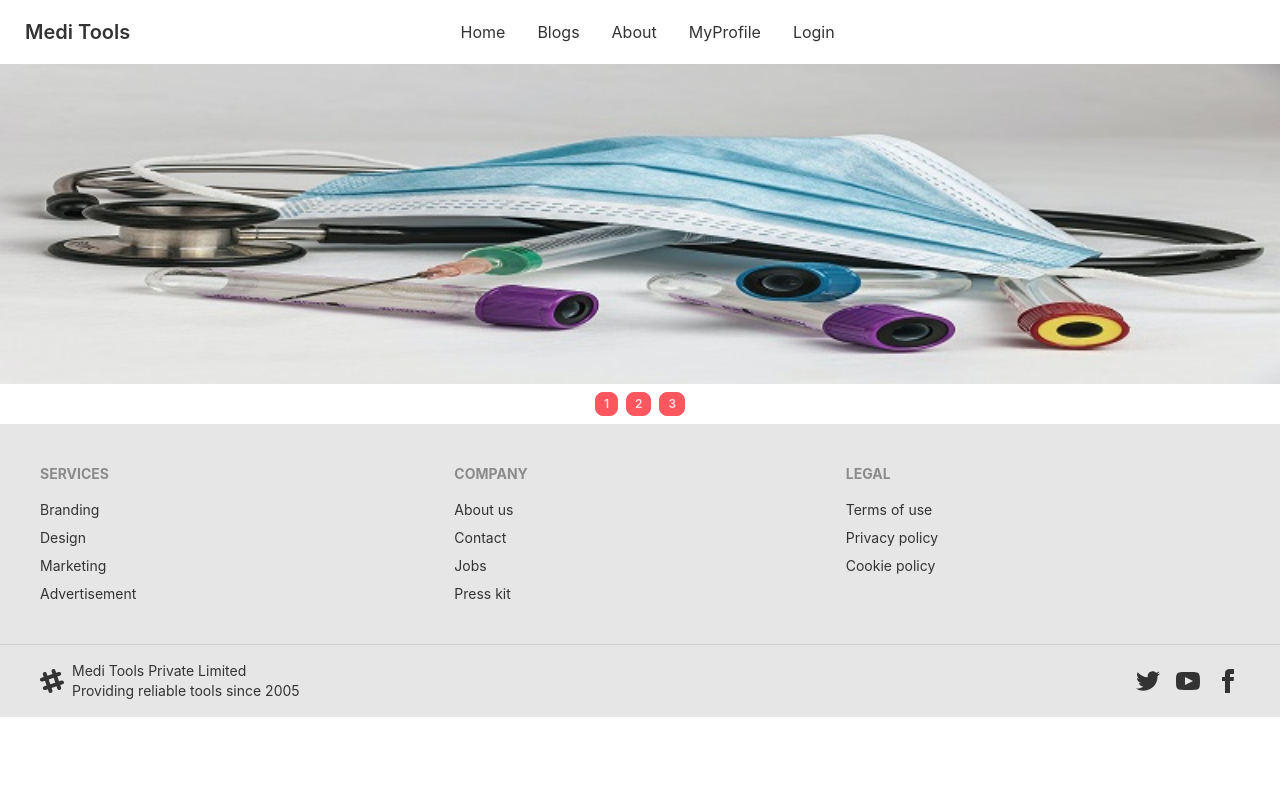
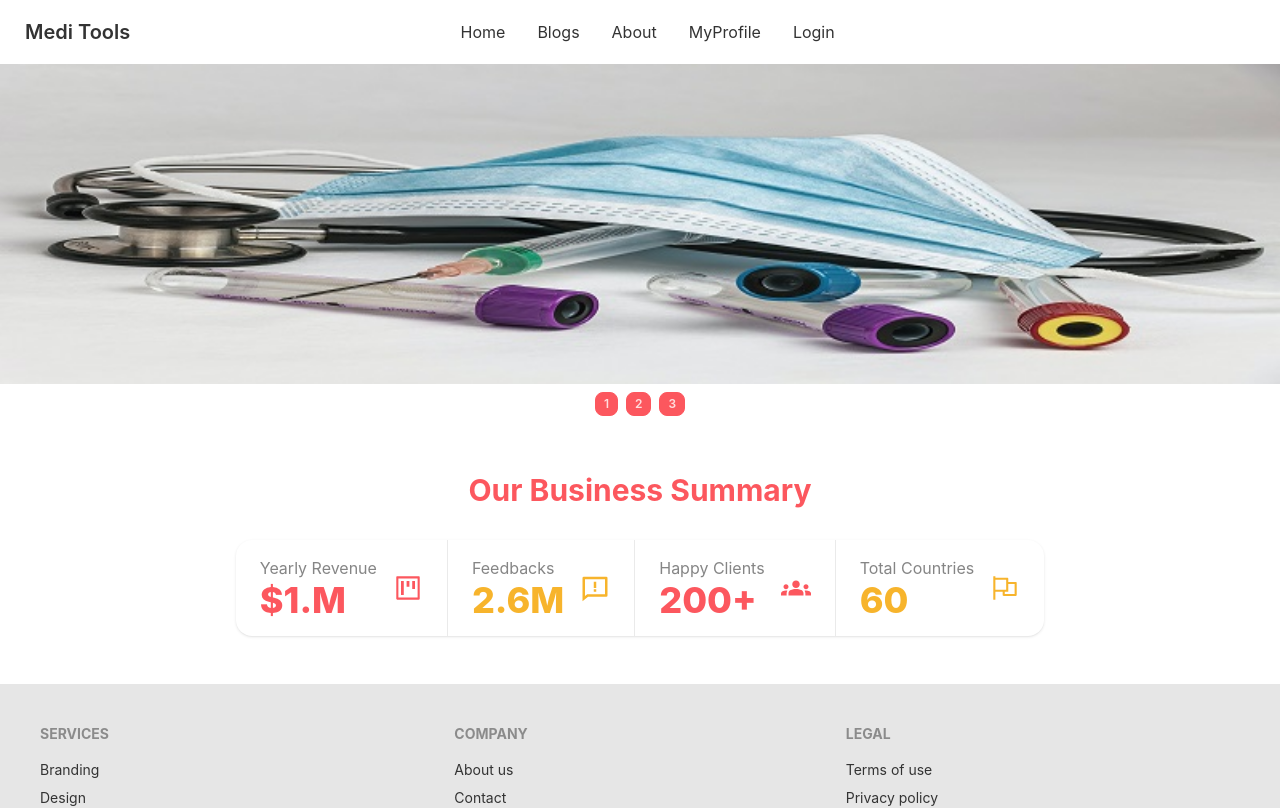
Before and after one commit to jobaierimran/manufacturer-website-client-side, a React (Create React App) app: page / in a window 1280 px wide. Shown: the top 808 px of the page. Built offline with nearby package versions, Linux system fonts and the light colour scheme; no server answers.

Commit message:
Our Business summary is completed

```diff
--- a/src/Pages/Home/Home.js
+++ b/src/Pages/Home/Home.js
@@ -1,11 +1,13 @@
 import React from 'react';
 import Loading from '../Shared/Loading';
 import Banner from './Banner';
+import Summary from './Summary';
 
 const Home = () => {
     return (
         <div>
             <Banner></Banner>
+            <Summary></Summary>
         </div>
     );
 };
--- /dev/null
+++ b/src/Pages/Home/Summary.js
@@ -0,0 +1,53 @@
+import React from 'react';
+import { AiOutlineProject } from 'react-icons/ai';
+import { RiFeedbackLine } from 'react-icons/ri';
+import { MdGroups } from 'react-icons/md';
+import { AiOutlineFlag } from 'react-icons/ai';
+
+
+const Summary = () => {
+    return (
+        <>
+            <div className='my-12'>
+                <h2 className='text-primary text-3xl text-center font-bold mb-8'>Our Business Summary</h2>
+                <div className='container mx-auto flex justify-center'>
+                    <div className="stats shadow">
+                        <div className="stat">
+                            <div className="stat-figure text-primary">
+                                <AiOutlineProject size="30" />
+                            </div>
+                            <div className="stat-title">Yearly Revenue</div>
+                            <div className="stat-value text-primary">$1.M</div>
+                        </div>
+
+                        <div className="stat">
+                            <div className="stat-figure text-secondary">
+                                <RiFeedbackLine size="30" />
+                            </div>
+                            <div className="stat-title">Feedbacks</div>
+                            <div className="stat-value text-secondary">2.6M</div>
+                        </div>
+
+                        <div className="stat">
+                            <div className="stat-figure text-primary">
+                                <MdGroups size="30" />
+                            </div>
+                            <div className="stat-title">Happy Clients</div>
+                            <div className="stat-value text-primary">200+</div>
+                        </div>
+
+                        <div className="stat">
+                            <div className="stat-figure text-secondary">
+                                <AiOutlineFlag size="30" />
+                            </div>
+                            <div className="stat-title">Total Countries</div>
+                            <div className="stat-value text-secondary">60</div>
+                        </div>
+                    </div>
+                </div>
+            </div>
+        </>
+    );
+};
+
+export default Summary;
```
